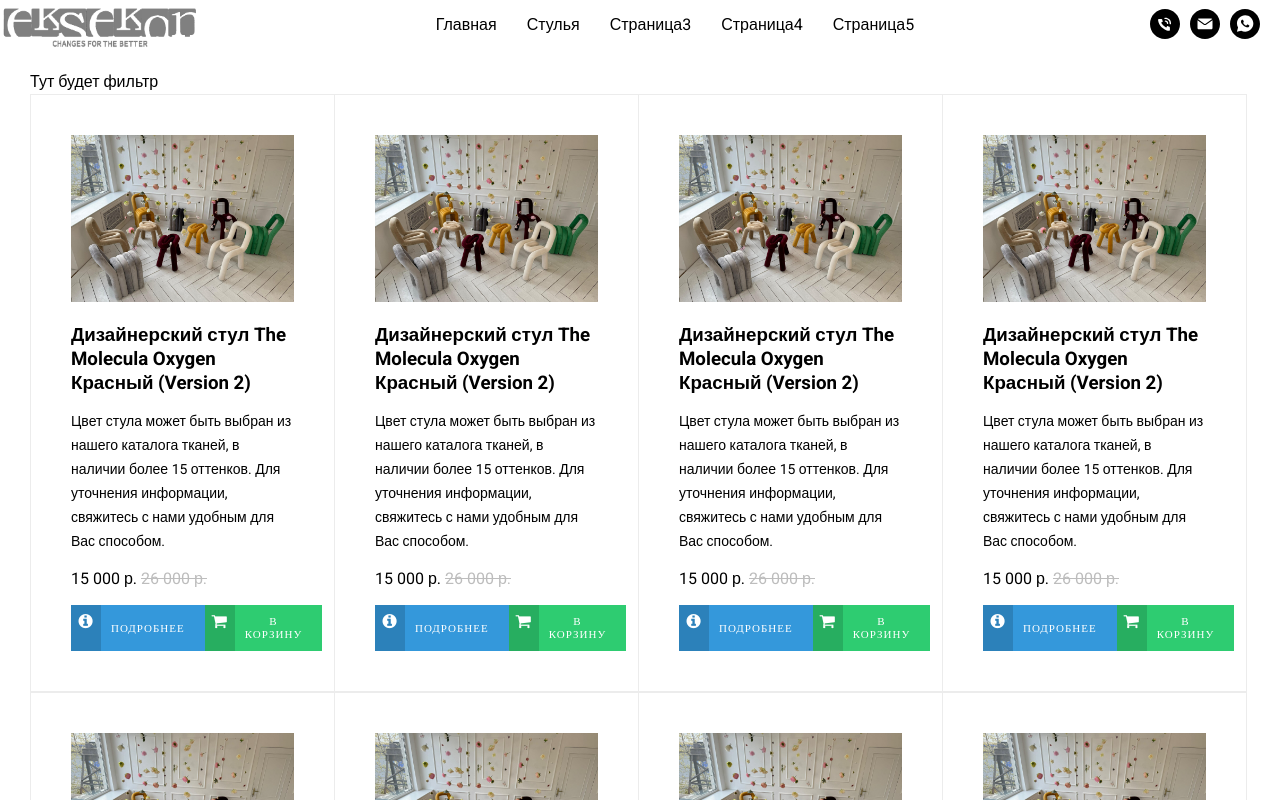
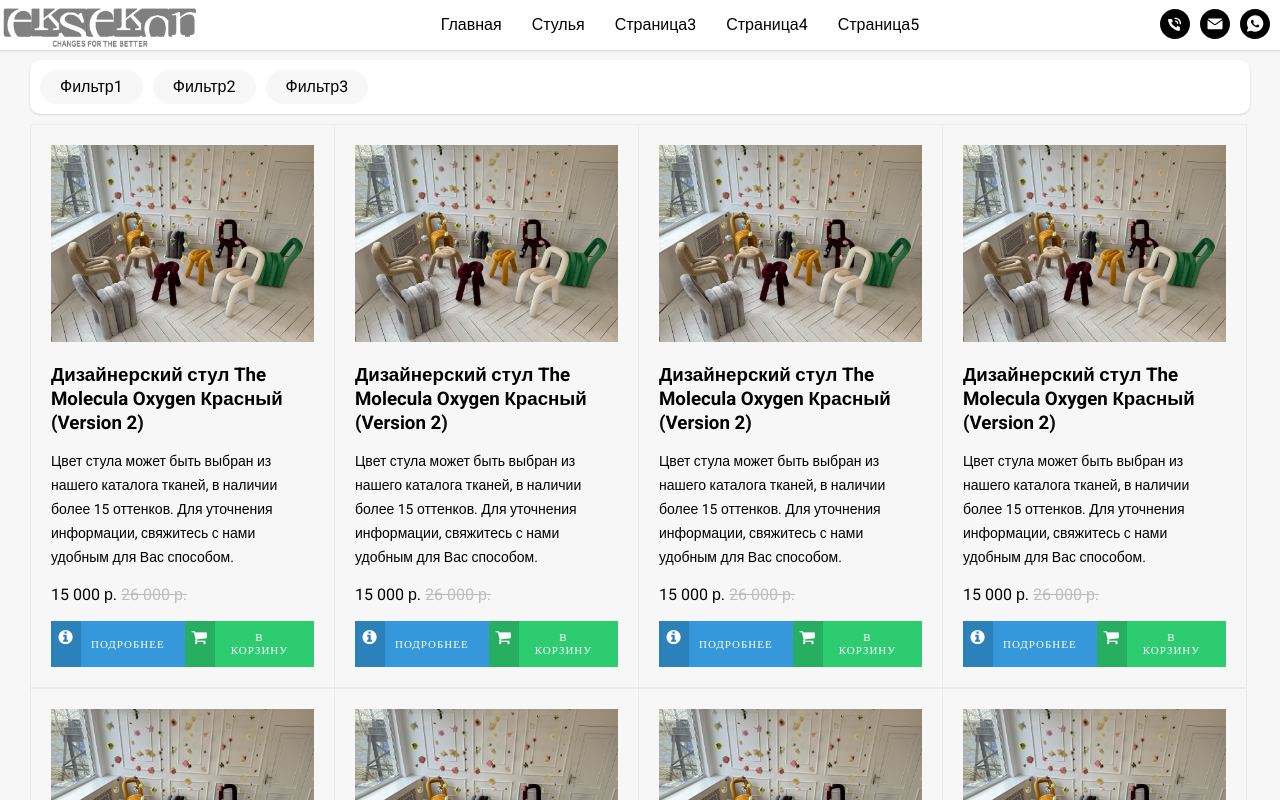
Before and after one commit to leonraz58/eksekon, a React app: page /chairs in a window 1280 px wide. Shown: the top 800 px of the page. Built offline with nearby package versions, Linux system fonts and the light colour scheme; a web font is replaced by a local one.

Commit message:
add filter block

```diff
--- a/src/layout/chairs/card/card.module.scss
+++ b/src/layout/chairs/card/card.module.scss
@@ -5,9 +5,9 @@
   //flex-grow: 1;
   border: 1px solid rgb(236, 236, 236);
   margin-right: -1px;
-  padding: 40px;
+  padding: 20px;
 
-  &:hover{
+  &:hover {
   box-shadow: rgb(236, 236, 236) 0 0 30px 10px; ;
 }
 
--- a/src/layout/chairs/chairs.module.scss
+++ b/src/layout/chairs/chairs.module.scss
@@ -1,5 +1,5 @@
 .section {
-  padding-top: 70px;
+  padding-top: 60px;
 }
 
 .cardWrapper {
@@ -15,3 +15,24 @@
   padding: 0 30px;
   margin: 0 auto;
 }
+
+.filters {
+  //position: sticky;
+  //top: 70px;
+  display: flex;
+  gap: 10px;
+
+  width: 100%;
+  margin-bottom: 10px;
+  border-radius: 10px;
+  padding: 10px;
+  //border: 1px solid black;
+  background-color: white;
+  box-shadow: 0 1px 2px 0 rgba(76, 76, 76, 0.2);
+}
+
+.filter {
+  background-color: #F7F7F7;
+  padding: 5px 20px;
+  border-radius: 30px;
+}
--- a/src/layout/chairs/chairs.tsx
+++ b/src/layout/chairs/chairs.tsx
@@ -6,7 +6,12 @@
     return (
         <section className={s.section}>
             <PageContainer>
-                Тут будет фильтр
+                <div className={s.filters}>
+                    <div className={s.filter}>Фильтр1</div>
+                    <div className={s.filter}>Фильтр2</div>
+                    <div className={s.filter}>Фильтр3</div>
+
+                </div>
                 <div className={s.cardWrapper}>
                     <Card/>
                     <Card/>
--- a/src/layout/header/burgerButton/burgerButton.ts
+++ b/src/layout/header/burgerButton/burgerButton.ts
@@ -6,6 +6,7 @@
     //left: -33px;
     width: 50px;
     //height: 2px;
+    position: relative;
     z-index: 999999999;
     transform: translate(-33px, 45px);
 
--- a/src/layout/header/contacts/contacts.module.scss
+++ b/src/layout/header/contacts/contacts.module.scss
@@ -5,5 +5,4 @@
   gap: 10px;
   line-height: 1;
   position: relative;
-  z-index: -5;
 }
--- a/src/layout/header/header.module.scss
+++ b/src/layout/header/header.module.scss
@@ -9,13 +9,14 @@
   align-items: center;
 
   width: 100%;
-  padding-right: 20px;
+  padding-right: 10px;
 
   //border: 1px solid red;
   z-index: 5;
 
-  background: rgba(255, 255, 255, 0.7);
+  background: rgba(255, 255, 255, 0.9);
   height: 50px;
+  box-shadow: 0 1px 2px 0 rgba(76, 76, 76, 0.2);
 }
 
 .logoWrapper {
@@ -24,7 +25,6 @@
   justify-content: center;
   width: 200px;
   overflow: hidden;
-  z-index: -5
 }
 
 .logo {
--- a/src/layout/header/headerMenu/menu/mobileMenu/mobileMenu.tsx
+++ b/src/layout/header/headerMenu/menu/mobileMenu/mobileMenu.tsx
@@ -26,7 +26,7 @@
     left: 0;
     //right: 0;
     //bottom: 0;
-    z-index: -1;
+    z-index: 10;
     width: 70%;
     height: 100%;
     background-color: rgba(255, 255, 255, 0.9);
@@ -34,7 +34,7 @@
     justify-content: center;
     align-items: center;
     transform: translateX(-100%);
-    transition: 0.8s ease-in-out;
+    transition: 0.2s ease-in-out;
 
     ul {
         display: flex;
--- a/src/layout/main/main.module.scss
+++ b/src/layout/main/main.module.scss
@@ -6,7 +6,15 @@
   gap: 100px;
   color: white;
   //backdrop-filter: contrast(80%);
-  background-image: linear-gradient(to top, rgba(255,255,255,0) 40%, rgba(255,255,255,0.6) 70%, rgba(255,255,255,0.6) 100%) ;
+  background-image: linear-gradient(to top, rgba(255,255,255,0) 40%, rgba(255,255,255,0.6) 70%, rgba(255,255,255,0.6) 100%);
+  padding: 100px 0 100px;
+
+  @media screen and (max-width: 768px) {
+    flex-direction: column;
+    justify-content: center;
+    gap: 35px;
+
+  }
 }
 
 .mainImage {
@@ -23,14 +31,22 @@
 
 .title1 {
   font-size: 72px;
-  //margin: 0;
-  opacity: 0.8;
+  opacity: 0.9;
+  margin-bottom: 30px;
+  @media screen and (max-width: 768px) {
+    font-size: 30px;
+    margin-bottom: 10px;
+  }
 }
 
 .title2 {
  font-size: 26px;
-  opacity: 0.8;
+  opacity: 0.9;
   margin-left: 100px;
+  @media screen and (max-width: 768px) {
+    font-size: 20px;
+    margin-left: 20px;
+  }
 }
 
 .form1 {
--- a/src/styles/_boilerplate.scss
+++ b/src/styles/_boilerplate.scss
@@ -50,7 +50,7 @@
   line-height: 24px;
   color: black;
 
-  background-color: white;
+  background-color: #f7f7f7;
 
   min-width: 360px;
 }
```
